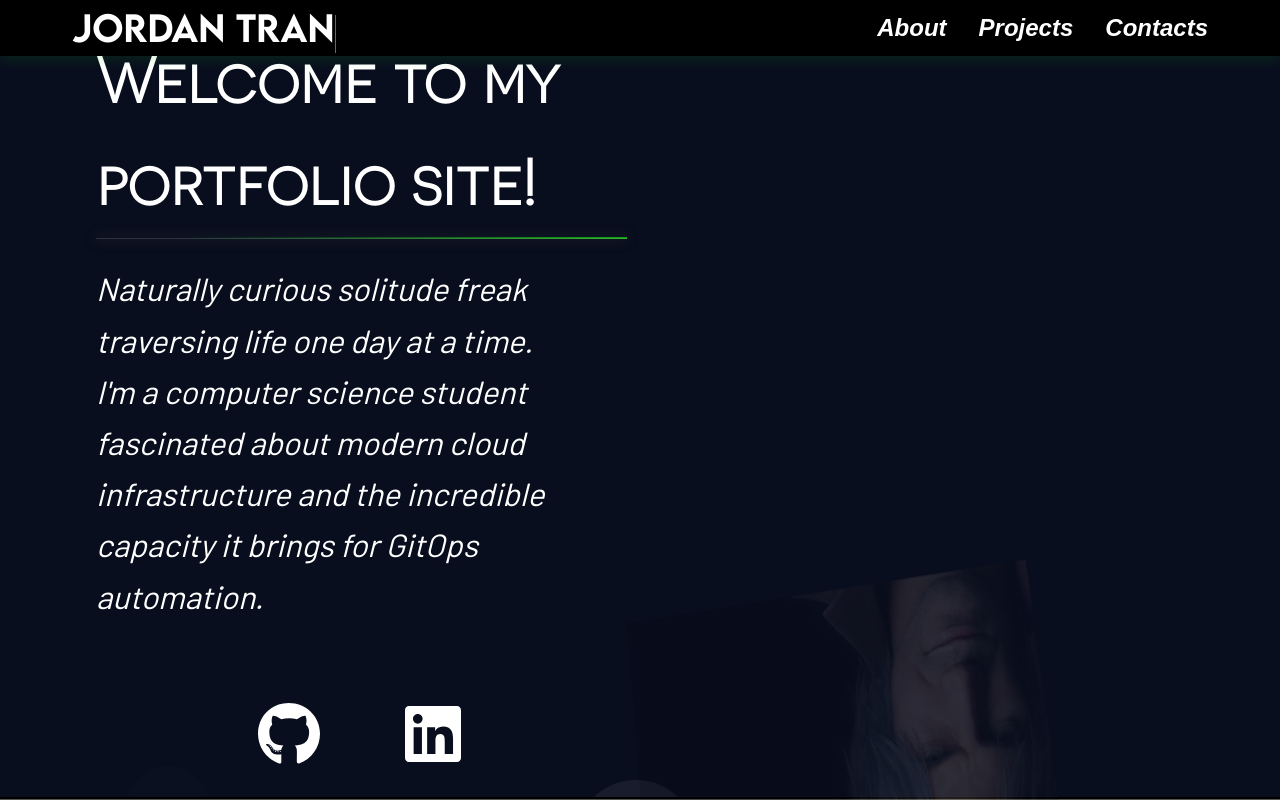
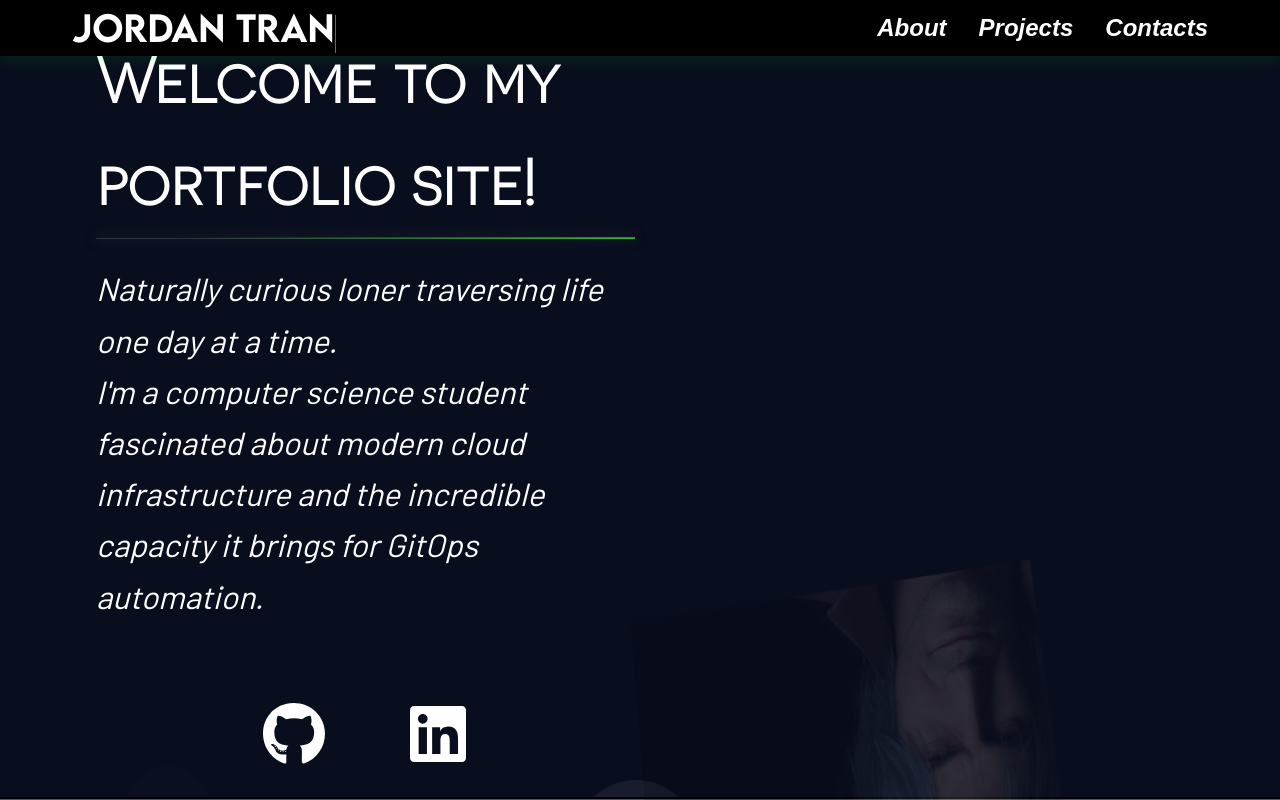
Before and after one commit to kevinleminion/portfolio-website, a React (Vite) app in the folder react-code/: page / in a window 1280 px wide. Shown: the top 800 px of the page. Built offline with nearby package versions, Linux system fonts and the light colour scheme; a web font is replaced by a local one.

Commit message:
changed the homepage to be slightly more normal

```diff
--- a/react-code/src/components/Home.jsx
+++ b/react-code/src/components/Home.jsx
@@ -12,7 +12,7 @@ const Home = () => {
                 </h1>
                 <hr className = "separator-line"/>
                 <p className = "self-intro">
-                    Naturally curious solitude freak traversing life one day at a time.
+                    Naturally curious loner traversing life one day at a time.
                 </p>
                 <p className = "professional-goals">
                     I'm a computer science student fascinated about modern cloud infrastructure and the incredible capacity it brings for GitOps automation.
@@ -33,7 +33,7 @@ const Home = () => {
                     <img src={jackpotImg} alt="Jackpot" />
                 </figure>
                 <h1 className="home-image-header">
-                    "I may be racist, but you were mean and that's worse."
+                    "This party's getting crazy, let's rock!"
                 </h1>
             </div>
         </div>
```
